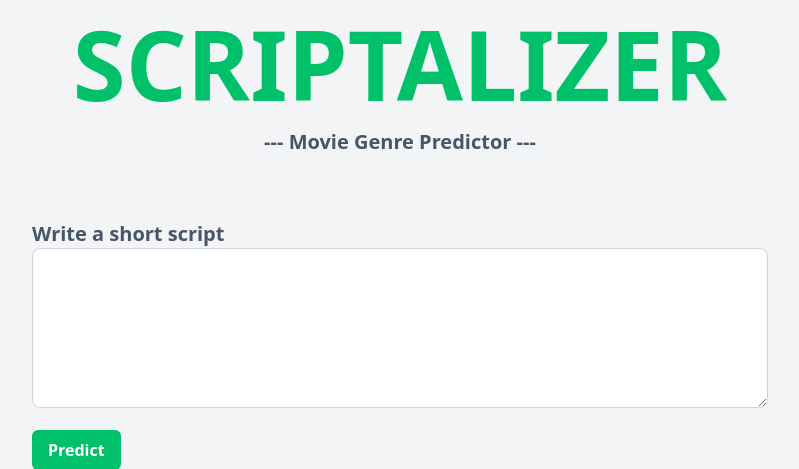
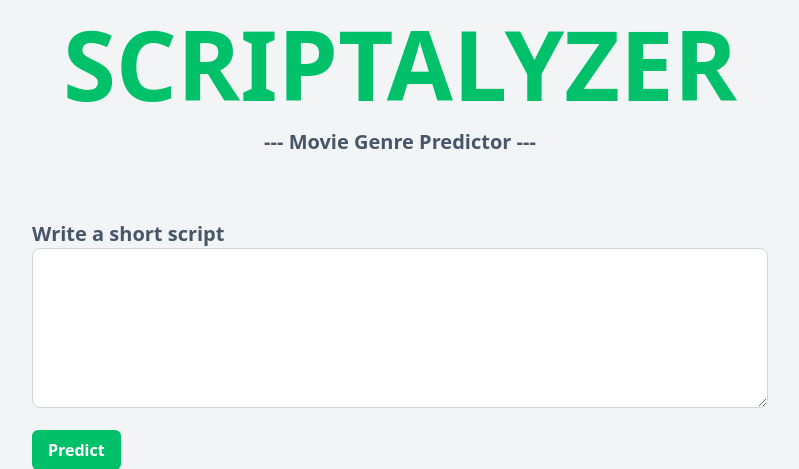
Before and after one commit to aayu5hgit/Scriptalyzer, a Flask app: page / in a window 1280 px wide. Shown: the top 469 px of the page, without its empty margins (240-1039 px from the left). Run offline with Flask 2, Linux system fonts and the light colour scheme; parts of the project's set-up code (start-up, migrations or seed data) failed here and were passed over; some libraries are stand-ins or nearby versions; some web fonts are replaced.

Commit message:
(fix): fixed minor issues; added ss

```diff
--- a/templates/index.html
+++ b/templates/index.html
@@ -13,7 +13,7 @@
     <body class=" bg-gray-100 font-sans">
         <div class="container mx-auto p-4">
             <h2 class="text-8xl text-center font-heading font-bold">
-                <span class="text-[#00C16A]">SCRIPTALIZER</span>
+                <span class="text-[#00C16A]">SCRIPTALYZER</span>
             </h2>
             <div class="description text-center mt-4">
                 <p class="text-xl text-slate-600 font-semibold">--- Movie Genre Predictor ---</p>
@@ -30,7 +30,7 @@
         </div>
         <div class="bottom-0 fixed p-4 text-center w-full bg-inherit">
             <div class="mt-8">
-                <a target="_blank" href="https://github.com/aayu5hgit" class="text-2xl text-[#00C16A] mx-5"><i class="fab fa-github fa-lg contact-icon"></i></a>
+                <a target="_blank" href="https://github.com/aayu5hgit/scriptalyzer" class="text-2xl text-[#00C16A] mx-5"><i class="fab fa-github fa-lg contact-icon"></i></a>
             </div>
             <p class=" mt-2 text-md font-semibold text-gray-700 ">Made with ❤️ by Aayush Talreja</p>
         </div>
```
Also changed, not shown: README.md, static/images/ss/ss1.png (added), static/images/ss/ss2.png (added), static/images/ss/ss3.png (added), static/images/ss/ss4.png (added), static/images/ss/ss5.png (added), static/movie-favicon.ico.
